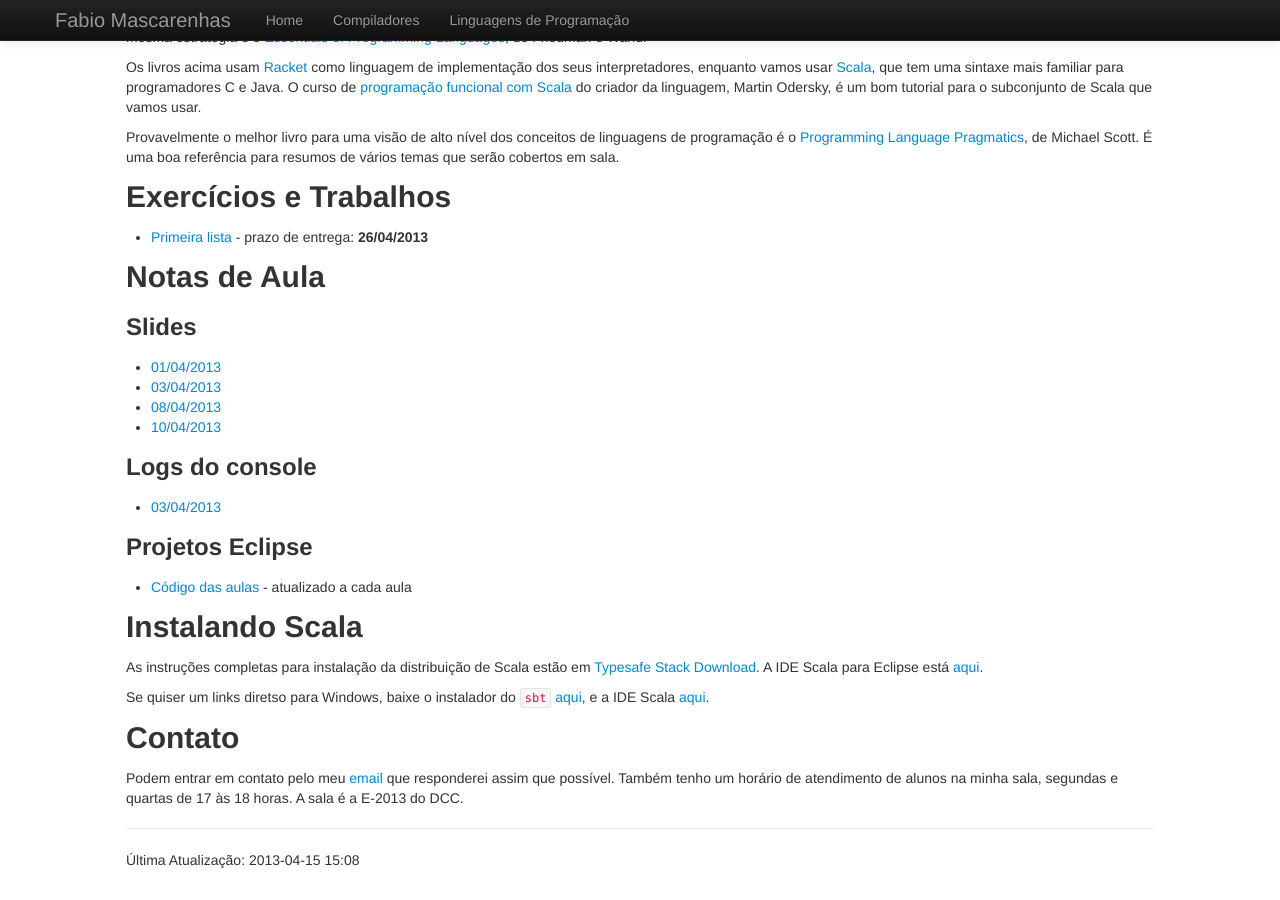
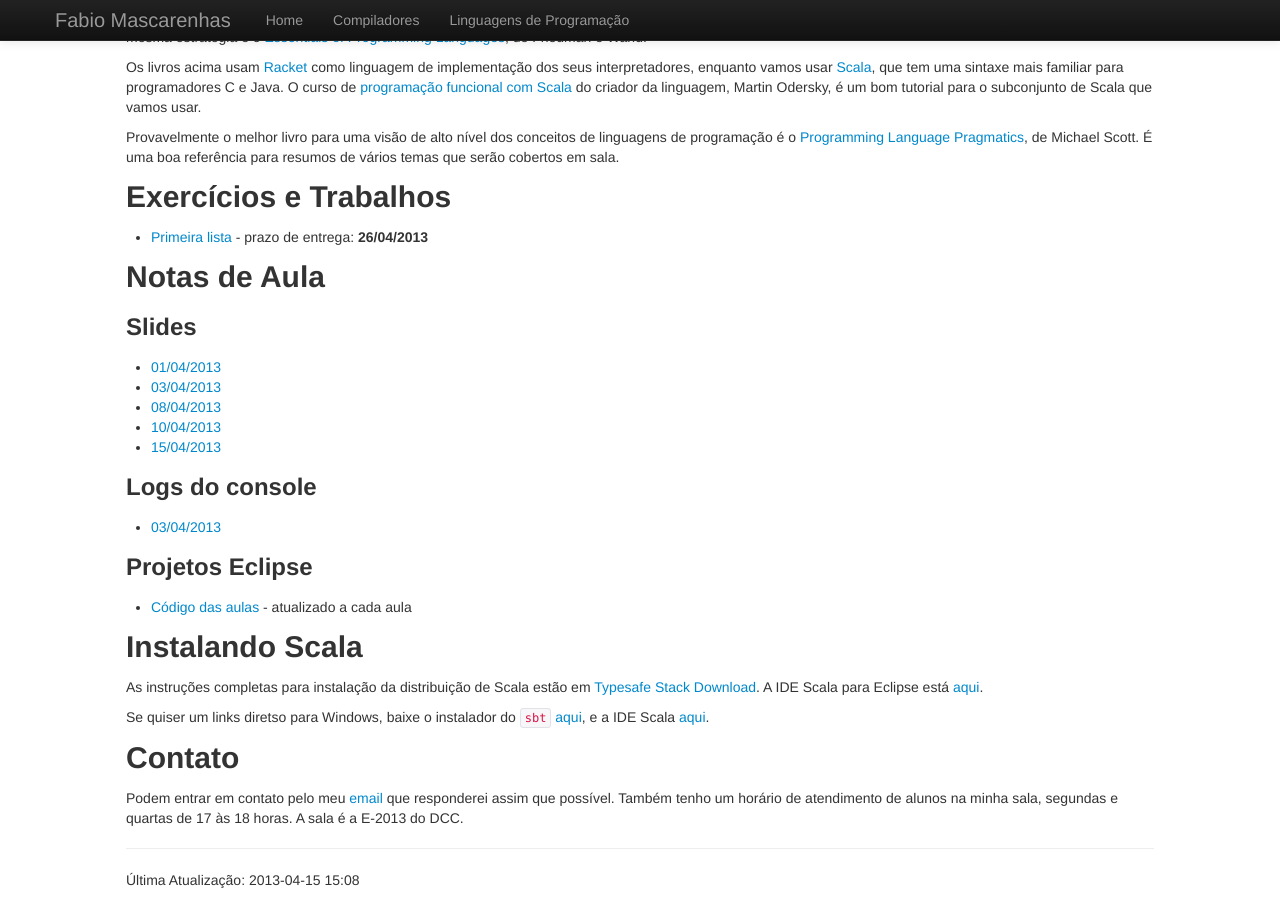
Before and after one commit to fabiomascarenhas/fabiomascarenhas.github.com, a Jekyll site: the page built from lp/index.md, in a window 1280 px wide and 900 px high, scrolled down 833 px. Built offline with Jekyll 4.4.1, drawn with Linux system fonts in a browser that asks for light colours.

Commit message:
notas de aula lp 15/04

```diff
--- a/lp/index.md
+++ b/lp/index.md
@@ -93,6 +93,7 @@ Notas de Aula
 * [03/04/2013](Aula2.pdf)
 * [08/04/2013](Aula3.pdf)
 * [10/04/2013](Aula4.pdf)
+* [15/04/2013](Aula5.pdf)
 
 ### Logs do console
 
```
Also changed, not shown: 2 other files.
